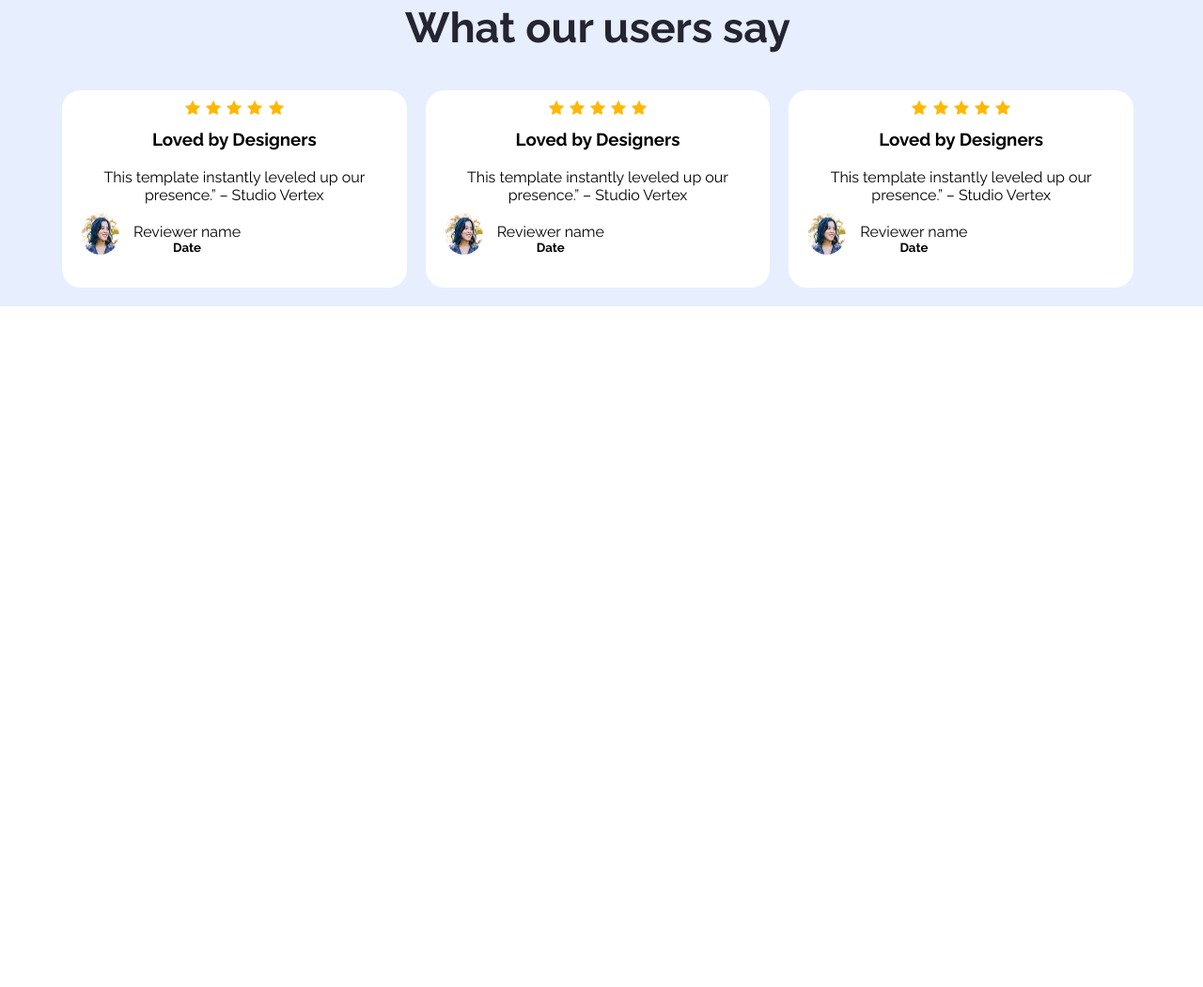
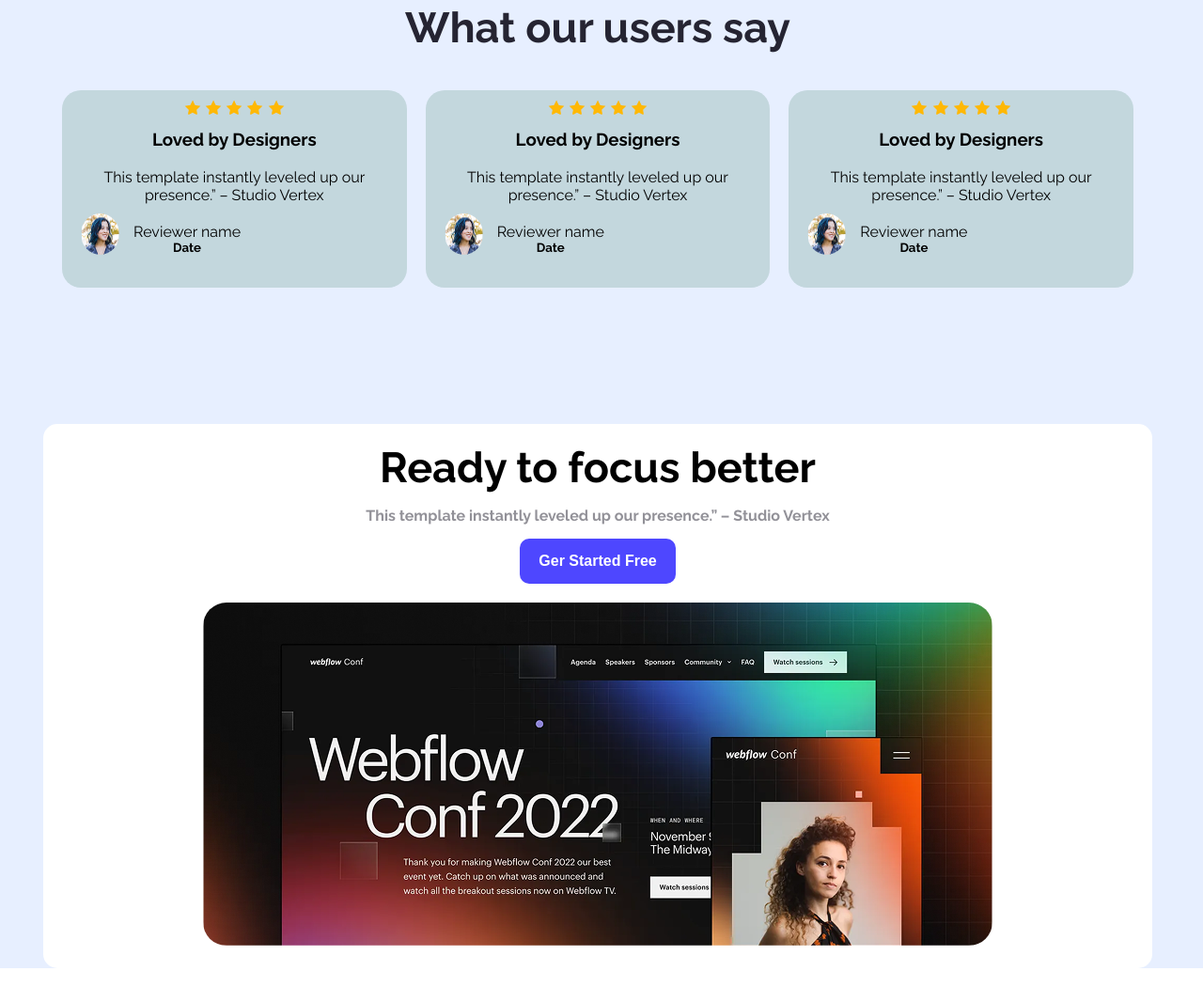
Before and after one commit to Tamanna-salma/Millstone--1st-project, a plain HTML site: page index.html in a window 1280 px wide. Shown: the part 1084-2134 px from the top of the page at 94% size. Before the commit the page ends 1410 px from the top, so only its background shows below. Drawn offline with Linux system fonts and the light colour scheme.

Commit message:
Focus section update

```diff
--- a/index.html
+++ b/index.html
@@ -133,6 +133,20 @@
 
         </div>
 
+        <!-- Ready to focus better -->
+
+<div class="focus-container">
+            <h3>Ready to focus better</h3>
+             <div class="focus-banner">
+<p>This template instantly leveled up our presence.” – Studio Vertex</p>
+            <button class="primary-btn-bg">Ger Started Free</button>
+             </div>
+         <img src="./Assets/wc-big.png" alt="">
+         </div>
+
+         </div>
+
+
     </main>
     <footer></footer>
 </body>
--- a/style/style.css
+++ b/style/style.css
@@ -101,7 +101,7 @@ margin-bottom: 20px;
  padding: 20px;
     border-radius: 15px;
     margin: 125px  46px auto;
-    background-color: #aacfd4;
+    background-color: #d2e0e0;
 }
 .users-heading{
   font-size: 38px;
@@ -150,7 +150,7 @@ margin-bottom: 20px;
   border-radius: 20px;
   width: 380px;
   height: 210px;
-  background-color: #FFFFFF;
+  background-color: rgb(195, 215, 221);
 
 }
 .card img{
@@ -172,6 +172,34 @@ gap: 15px;
 }
  .users img{
 margin-left: 20px;
+ }
 
-
+ /* <!-- Ready to focus better --> */
+ .focus-container{
+  text-align: center;
+    max-width: 1140px;
+    /* height: 440px; */
+   padding: 20px;
+    border-radius: 15px;
+    margin: 125px  46px auto;
+    margin-bottom: 20px;
+    background-color:#FFFFFF ;
  }
+ .focus-container h3{
+  font-size: 45px;
+  font-weight: bold;
+  color: #000000;
+  margin-bottom: 15px;
+ }
+ .focus-container p{
+  font-size: 16px;
+  font-weight: bold;
+  color:rgba(37, 36, 50, 0.5) ;
+  margin-bottom: 15px;
+ }
+ .focus-banner{
+  margin-bottom: 20px;
+ }
+  img{
+border-radius: 25px;
+ }
```
